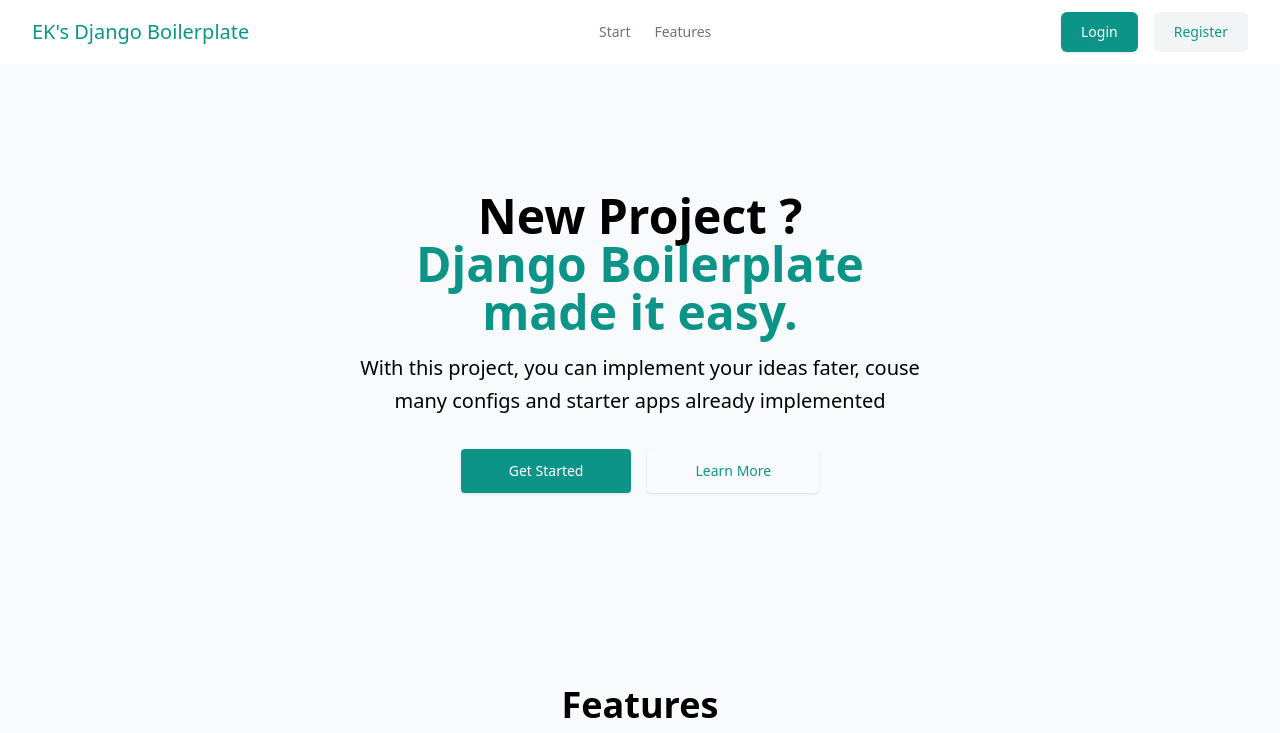
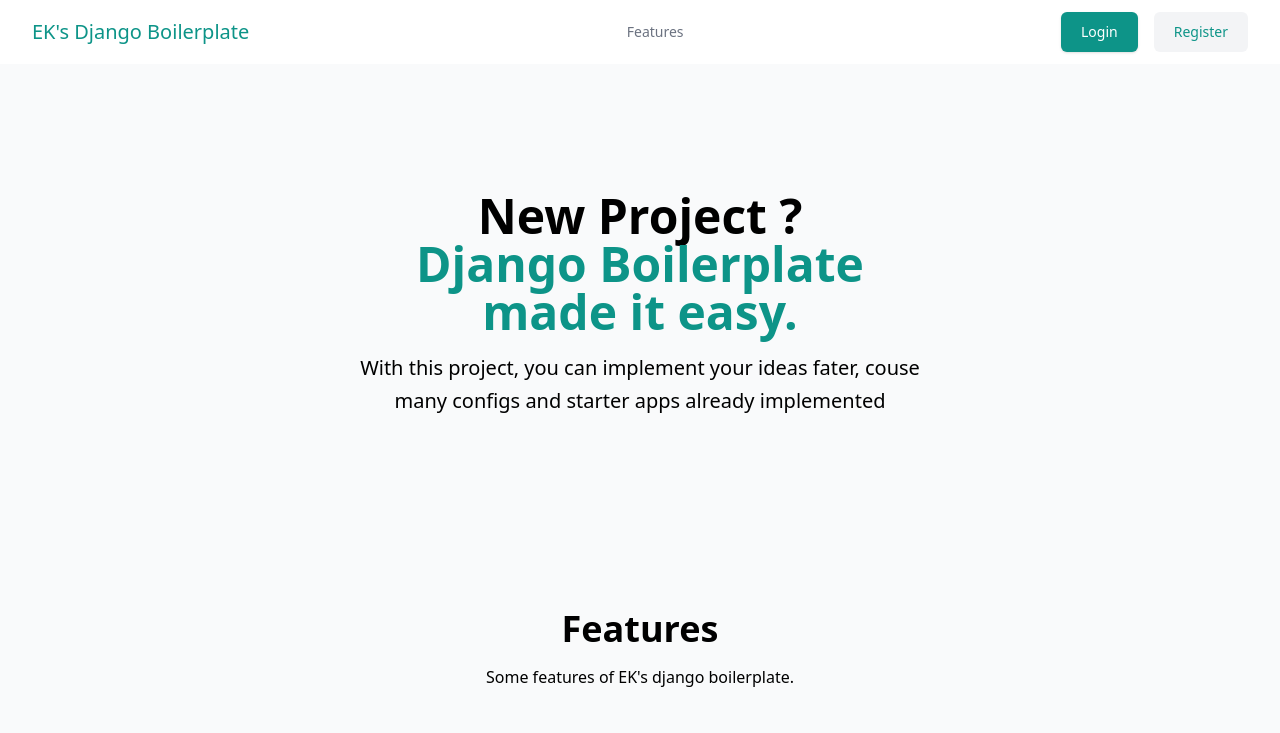
Before and after one commit to esma-eel/django-boilerplate, a Django app: page / in a window 1280 px wide. Shown: the top 733 px of the page. Run offline with Django 4.2, Linux system fonts and the light colour scheme; style sheets or scripts are compiled from the project's sources; parts of the project's set-up code (start-up, migrations or seed data) failed here and were passed over.

Commit message:
removed buttons from index

```diff
--- a/index/templates/landing/index.html
+++ b/index/templates/landing/index.html
@@ -23,9 +23,6 @@
                 <div class="hidden md:block">
                     <nav aria-label="Global">
                         <ul class="flex items-center gap-6 text-sm">
-                            <li>
-                                <a class="text-gray-500 transition hover:text-gray-500/75" href="start"> Start </a>
-                            </li>
                             <li>
                                 <a class="text-gray-500 transition hover:text-gray-500/75" href="#features"> Features </a>
                             </li>
@@ -70,18 +67,6 @@
                         With this project, you can implement your ideas fater,
                         couse many configs and starter apps already implemented
                     </p>
-
-                    <div class="mt-8 flex flex-wrap justify-center gap-4">
-                        <a class="block w-full rounded bg-teal-600 px-12 py-3 text-sm font-medium text-white shadow hover:bg-gray-200 hover:text-teal-600 focus:outline-none focus:ring active:text-white active:bg-teal-600 sm:w-auto"
-                            href="#">
-                            Get Started
-                        </a>
-
-                        <a class="block w-full rounded px-12 py-3 text-sm font-medium text-teal-600 shadow hover:text-teal-700 focus:outline-none focus:ring active:text-teal-500 sm:w-auto"
-                            href="#">
-                            Learn More
-                        </a>
-                    </div>
                 </div>
             </div>
         </section>
```
